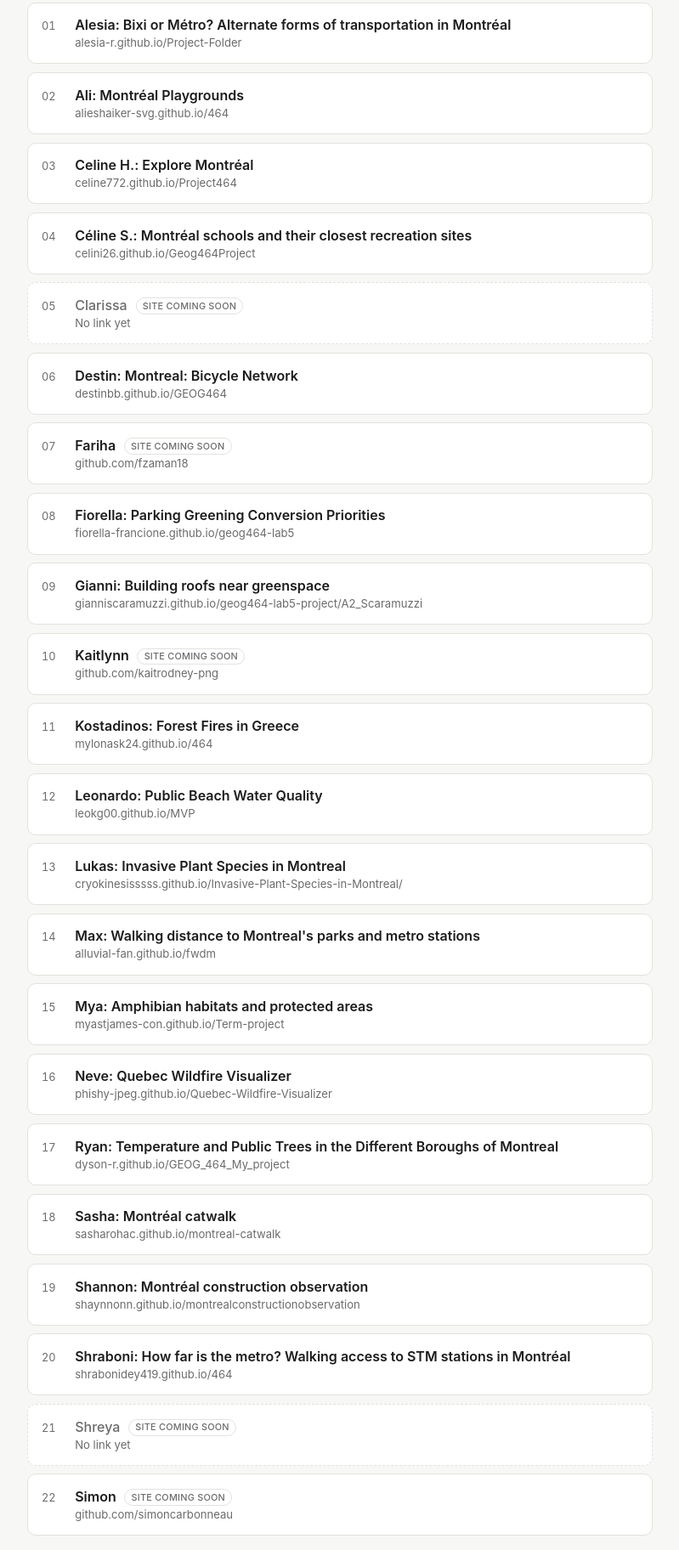
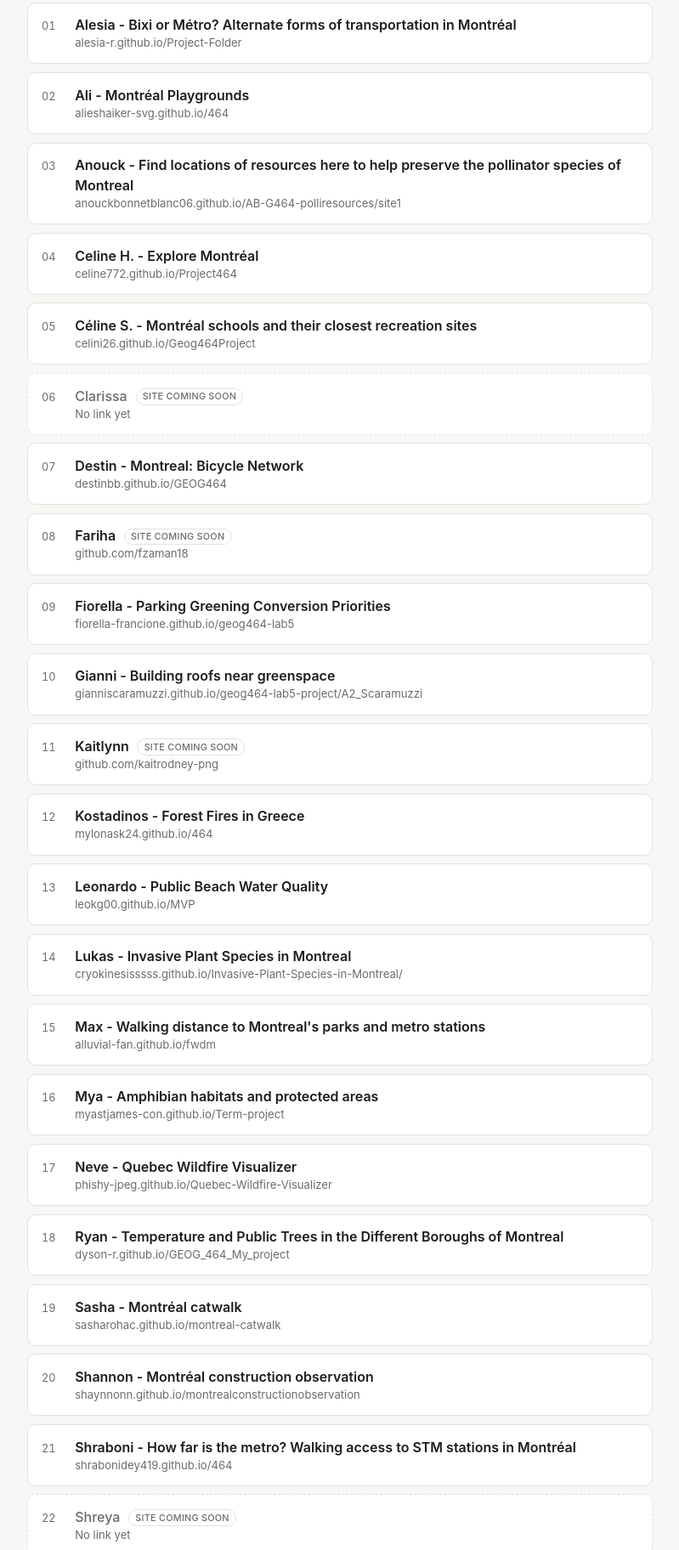
Before and after one commit to alluvial-fan/464-directory, a plain HTML site: page index.html in a window 1280 px wide. Shown: the part 153-1977 px from the top of the page at 85% size, without its empty margins (240-1039 px from the left). Drawn offline with Linux system fonts and the light colour scheme.

Commit message:
Add Anouck project listing
Adds Anouck's pollinator-resources site as project 03, updates subsequent project numbering, standardizes project title separators, and revises the footer count to 23 projects.

```diff
--- a/index.html
+++ b/index.html
@@ -98,7 +98,7 @@
     <li><a href="https://alesia-r.github.io/Project-Folder/site/" target="_blank" rel="noopener">
       <span class="num">01</span>
       <span class="body">
-        <span class="title">Alesia: Bixi or Métro? Alternate forms of transportation in Montréal</span>
+        <span class="title">Alesia - Bixi or Métro? Alternate forms of transportation in Montréal</span>
         <span class="handle">alesia-r.github.io/Project-Folder</span>
       </span>
     </a></li>
@@ -106,29 +106,37 @@
     <li><a href="https://alieshaiker-svg.github.io/464/site/" target="_blank" rel="noopener">
       <span class="num">02</span>
       <span class="body">
-        <span class="title">Ali: Montréal Playgrounds</span>
+        <span class="title">Ali - Montréal Playgrounds</span>
         <span class="handle">alieshaiker-svg.github.io/464</span>
       </span>
     </a></li>
 
-    <li><a href="https://celine772.github.io/Project464/Site/" target="_blank" rel="noopener">
+    <li><a href="https://anouckbonnetblanc06.github.io/AB-G464-polliresources/site1/indexcopy.html" target="_blank" rel="noopener">
       <span class="num">03</span>
       <span class="body">
-        <span class="title">Celine H.: Explore Montréal</span>
+        <span class="title">Anouck - Find locations of resources here to help preserve the pollinator species of Montreal</span>
+        <span class="handle">anouckbonnetblanc06.github.io/AB-G464-polliresources/site1</span>
+      </span>
+    </a></li>
+
+    <li><a href="https://celine772.github.io/Project464/Site/" target="_blank" rel="noopener">
+      <span class="num">04</span>
+      <span class="body">
+        <span class="title">Celine H. - Explore Montréal</span>
         <span class="handle">celine772.github.io/Project464</span>
       </span>
     </a></li>
 
     <li><a href="https://celini26.github.io/Geog464Project/site/" target="_blank" rel="noopener">
-      <span class="num">04</span>
+      <span class="num">05</span>
       <span class="body">
-        <span class="title">Céline S.: Montréal schools and their closest recreation sites</span>
+        <span class="title">Céline S. - Montréal schools and their closest recreation sites</span>
         <span class="handle">celini26.github.io/Geog464Project</span>
       </span>
     </a></li>
 
     <li class="waiting">
-      <span class="num">05</span>
+      <span class="num">06</span>
       <span class="body">
         <span class="title">Clarissa <span class="pending">Site coming soon</span></span>
         <span class="handle">No link yet</span>
@@ -136,15 +144,15 @@
     </li>
 
     <li><a href="https://destinbb.github.io/GEOG464/site/" target="_blank" rel="noopener">
-      <span class="num">06</span>
+      <span class="num">07</span>
       <span class="body">
-        <span class="title">Destin: Montreal: Bicycle Network</span>
+        <span class="title">Destin - Montreal: Bicycle Network</span>
         <span class="handle">destinbb.github.io/GEOG464</span>
       </span>
     </a></li>
 
     <li><a href="https://github.com/fzaman18" target="_blank" rel="noopener">
-      <span class="num">07</span>
+      <span class="num">08</span>
       <span class="body">
         <span class="title">Fariha <span class="pending">Site coming soon</span></span>
         <span class="handle">github.com/fzaman18</span>
@@ -152,23 +160,23 @@
     </a></li>
 
     <li><a href="https://fiorella-francione.github.io/geog464-lab5/site/" target="_blank" rel="noopener">
-      <span class="num">08</span>
+      <span class="num">09</span>
       <span class="body">
-        <span class="title">Fiorella: Parking Greening Conversion Priorities</span>
+        <span class="title">Fiorella - Parking Greening Conversion Priorities</span>
         <span class="handle">fiorella-francione.github.io/geog464-lab5</span>
       </span>
     </a></li>
 
     <li><a href="https://gianniscaramuzzi.github.io/geog464-lab5-project/A2_Scaramuzzi/site/" target="_blank" rel="noopener">
-      <span class="num">09</span>
+      <span class="num">10</span>
       <span class="body">
-        <span class="title">Gianni: Building roofs near greenspace</span>
+        <span class="title">Gianni - Building roofs near greenspace</span>
         <span class="handle">gianniscaramuzzi.github.io/geog464-lab5-project/A2_Scaramuzzi</span>
       </span>
     </a></li>
 
     <li><a href="https://github.com/kaitrodney-png" target="_blank" rel="noopener">
-      <span class="num">10</span>
+      <span class="num">11</span>
       <span class="body">
         <span class="title">Kaitlynn <span class="pending">Site coming soon</span></span>
         <span class="handle">github.com/kaitrodney-png</span>
@@ -176,87 +184,87 @@
     </a></li>
 
     <li><a href="https://mylonask24.github.io/464/site/" target="_blank" rel="noopener">
-      <span class="num">11</span>
+      <span class="num">12</span>
       <span class="body">
-        <span class="title">Kostadinos: Forest Fires in Greece</span>
+        <span class="title">Kostadinos - Forest Fires in Greece</span>
         <span class="handle">mylonask24.github.io/464</span>
       </span>
     </a></li>
 
     <li><a href="https://leokg00.github.io/MVP/site/" target="_blank" rel="noopener">
-      <span class="num">12</span>
+      <span class="num">13</span>
       <span class="body">
-        <span class="title">Leonardo: Public Beach Water Quality</span>
+        <span class="title">Leonardo - Public Beach Water Quality</span>
         <span class="handle">leokg00.github.io/MVP</span>
       </span>
     </a></li>
 
     <li><a href="https://cryokinesisssss.github.io/Invasive-Plant-Species-in-Montreal/" target="_blank" rel="noopener">
-      <span class="num">13</span>
+      <span class="num">14</span>
       <span class="body">
-        <span class="title">Lukas: Invasive Plant Species in Montreal</span>
+        <span class="title">Lukas - Invasive Plant Species in Montreal</span>
         <span class="handle">cryokinesisssss.github.io/Invasive-Plant-Species-in-Montreal/</span>
       </span>
     </a></li>
 
     <li><a href="https://alluvial-fan.github.io/fwdm/site/" target="_blank" rel="noopener">
-      <span class="num">14</span>
+      <span class="num">15</span>
       <span class="body">
-        <span class="title">Max: Walking distance to Montreal's parks and metro stations</span>
+        <span class="title">Max - Walking distance to Montreal's parks and metro stations</span>
         <span class="handle">alluvial-fan.github.io/fwdm</span>
       </span>
     </a></li>
 
     <li><a href="https://myastjames-con.github.io/Term-project/site/" target="_blank" rel="noopener">
-      <span class="num">15</span>
+      <span class="num">16</span>
       <span class="body">
-        <span class="title">Mya: Amphibian habitats and protected areas</span>
+        <span class="title">Mya - Amphibian habitats and protected areas</span>
         <span class="handle">myastjames-con.github.io/Term-project</span>
       </span>
     </a></li>
 
     <li><a href="https://phishy-jpeg.github.io/Quebec-Wildfire-Visualizer/" target="_blank" rel="noopener">
-      <span class="num">16</span>
+      <span class="num">17</span>
       <span class="body">
-        <span class="title">Neve: Quebec Wildfire Visualizer</span>
+        <span class="title">Neve - Quebec Wildfire Visualizer</span>
         <span class="handle">phishy-jpeg.github.io/Quebec-Wildfire-Visualizer</span>
       </span>
     </a></li>
 
     <li><a href="https://dyson-r.github.io/GEOG_464_My_project/site/" target="_blank" rel="noopener">
-      <span class="num">17</span>
+      <span class="num">18</span>
       <span class="body">
-        <span class="title">Ryan: Temperature and Public Trees in the Different Boroughs of Montreal</span>
+        <span class="title">Ryan - Temperature and Public Trees in the Different Boroughs of Montreal</span>
         <span class="handle">dyson-r.github.io/GEOG_464_My_project</span>
       </span>
     </a></li>
 
     <li><a href="https://sasharohac.github.io/montreal-catwalk/site/" target="_blank" rel="noopener">
-      <span class="num">18</span>
+      <span class="num">19</span>
       <span class="body">
-        <span class="title">Sasha: Montréal catwalk</span>
+        <span class="title">Sasha - Montréal catwalk</span>
         <span class="handle">sasharohac.github.io/montreal-catwalk</span>
       </span>
     </a></li>
 
     <li><a href="https://shaynnonn.github.io/montrealconstructionobservation/" target="_blank" rel="noopener">
-      <span class="num">19</span>
+      <span class="num">20</span>
       <span class="body">
-        <span class="title">Shannon: Montréal construction observation</span>
+        <span class="title">Shannon - Montréal construction observation</span>
         <span class="handle">shaynnonn.github.io/montrealconstructionobservation</span>
       </span>
     </a></li>
 
     <li><a href="https://shrabonidey419.github.io/464/site/" target="_blank" rel="noopener">
-      <span class="num">20</span>
+      <span class="num">21</span>
       <span class="body">
-        <span class="title">Shraboni: How far is the metro? Walking access to STM stations in Montréal</span>
+        <span class="title">Shraboni - How far is the metro? Walking access to STM stations in Montréal</span>
         <span class="handle">shrabonidey419.github.io/464</span>
       </span>
     </a></li>
 
     <li class="waiting">
-      <span class="num">21</span>
+      <span class="num">22</span>
       <span class="body">
         <span class="title">Shreya <span class="pending">Site coming soon</span></span>
         <span class="handle">No link yet</span>
@@ -264,7 +272,7 @@
     </li>
 
     <li><a href="https://github.com/simoncarbonneau" target="_blank" rel="noopener">
-      <span class="num">22</span>
+      <span class="num">23</span>
       <span class="body">
         <span class="title">Simon <span class="pending">Site coming soon</span></span>
         <span class="handle">github.com/simoncarbonneau</span>
@@ -273,7 +281,7 @@
   </ol>
 
   <footer>
-    <p>22 projects listed (4 sites coming soon).</p>
+    <p>23 projects listed (4 sites coming soon).</p>
   </footer>
 </main>
 </body>
```
